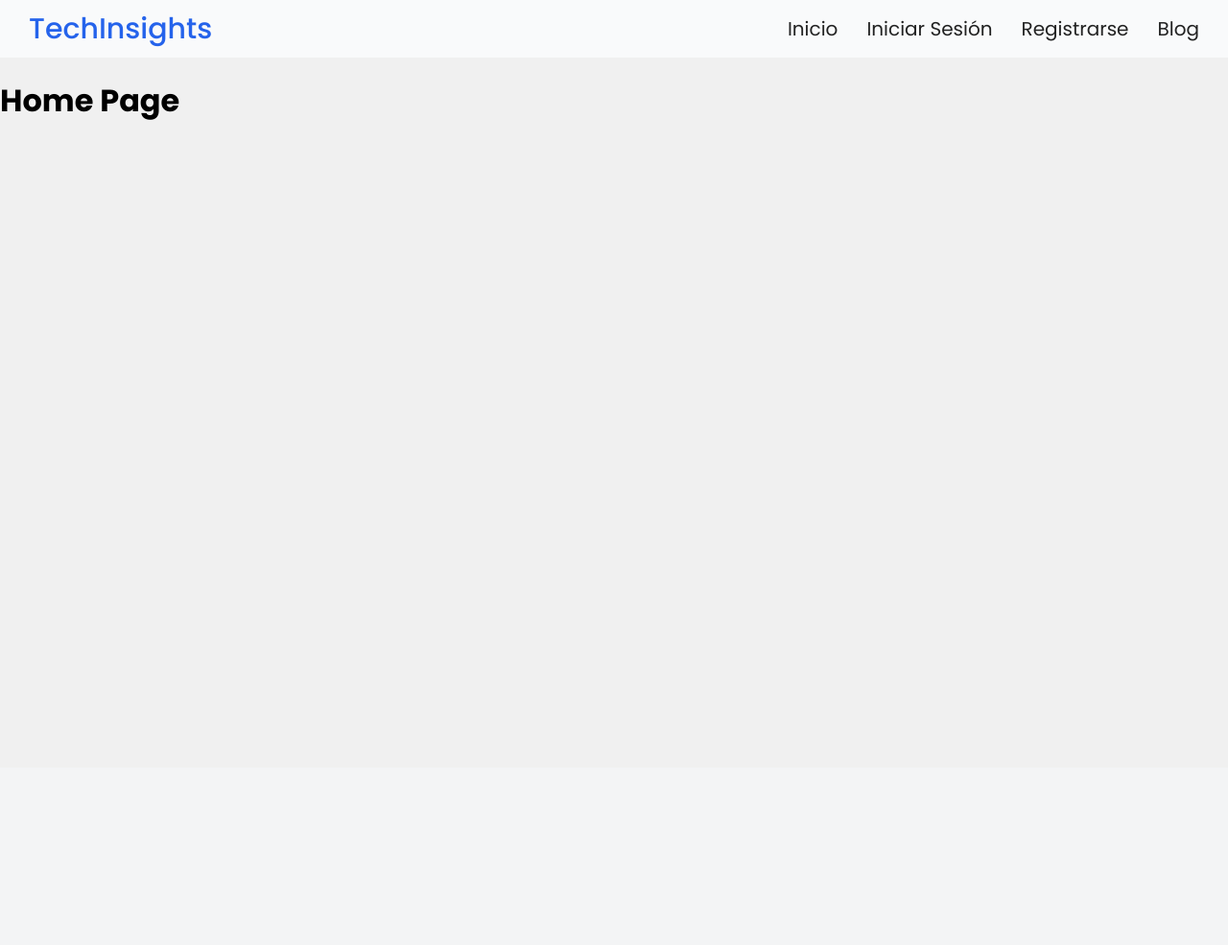
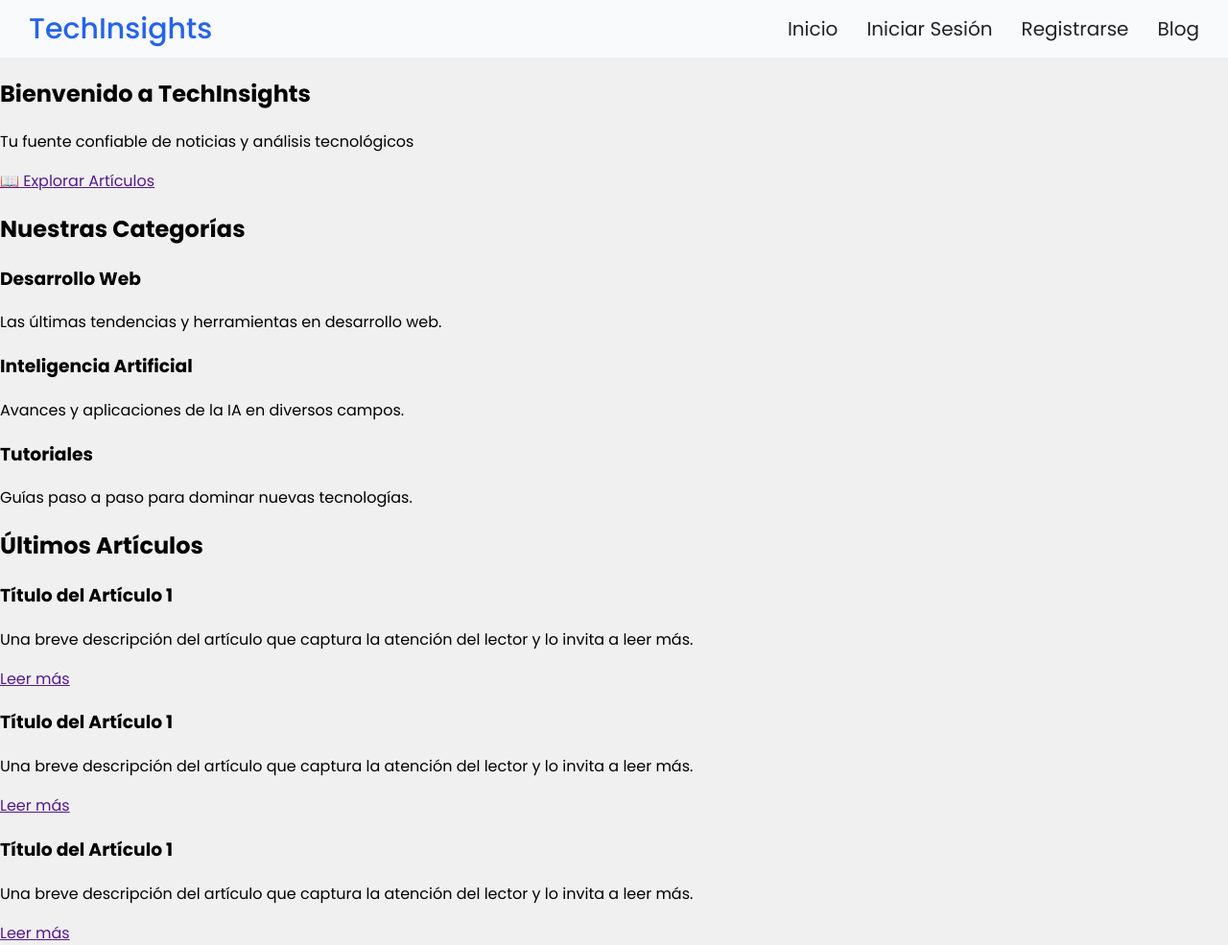
Before and after one commit to JuanWebDeveloper/TechInsights, a Django app: page / in a window 1280 px wide. Shown: the whole page at 96% size. Before the commit the page ends 125 px from the top, so only its background shows below. Run offline with Django 5.2, Linux system fonts and the light colour scheme.

Commit message:
Added main content structure to the `home_page` template.
- Designed the primary layout for the homepage, ensuring a clear and organized structure for displaying content.
- Updated `home_page.html` to include sections for the header, featured content, and additional elements to enhance user engagement.

```diff
--- a/home_page/templates/home_page.html
+++ b/home_page/templates/home_page.html
@@ -1,9 +1,59 @@
 {% extends 'base.html' %}
+{% load static %}
 
 {% block title %}
   Home Page
 {% endblock %}
 
 {% block content %}
-  <h1>Home Page</h1>
+  <section class="welcome-banner">
+    <div class="container">
+      <h1>Bienvenido a TechInsights</h1>
+      <p>Tu fuente confiable de noticias y análisis tecnológicos</p>
+      <a href="">📖 Explorar Artículos</a>
+    </div>
+  </section>
+
+  <section class="our-categories">
+    <div class="container">
+      <h2>Nuestras Categorías</h2>
+      <div class="categories">
+        <div class="category">
+          <h3>Desarrollo Web</h3>
+          <p>Las últimas tendencias y herramientas en desarrollo web.</p>
+        </div>
+        <div class="category">
+          <h3>Inteligencia Artificial</h3>
+          <p>Avances y aplicaciones de la IA en diversos campos.</p>
+        </div>
+        <div class="category">
+          <h3>Tutoriales</h3>
+          <p>Guías paso a paso para dominar nuevas tecnologías.</p>
+        </div>
+      </div>
+    </div>
+  </section>
+
+  <section class="latest-articles">
+    <div class="container">
+      <h2>Últimos Artículos</h2>
+      <div class="articles">
+        <div class="article">
+          <h3>Título del Artículo 1</h3>
+          <p>Una breve descripción del artículo que captura la atención del lector y lo invita a leer más.</p>
+          <a href="">Leer más</a>
+        </div>
+        <div class="article">
+          <h3>Título del Artículo 1</h3>
+          <p>Una breve descripción del artículo que captura la atención del lector y lo invita a leer más.</p>
+          <a href="">Leer más</a>
+        </div>
+        <div class="article">
+          <h3>Título del Artículo 1</h3>
+          <p>Una breve descripción del artículo que captura la atención del lector y lo invita a leer más.</p>
+          <a href="">Leer más</a>
+        </div>
+      </div>
+    </div>
+  </section>
 {% endblock %}
```
